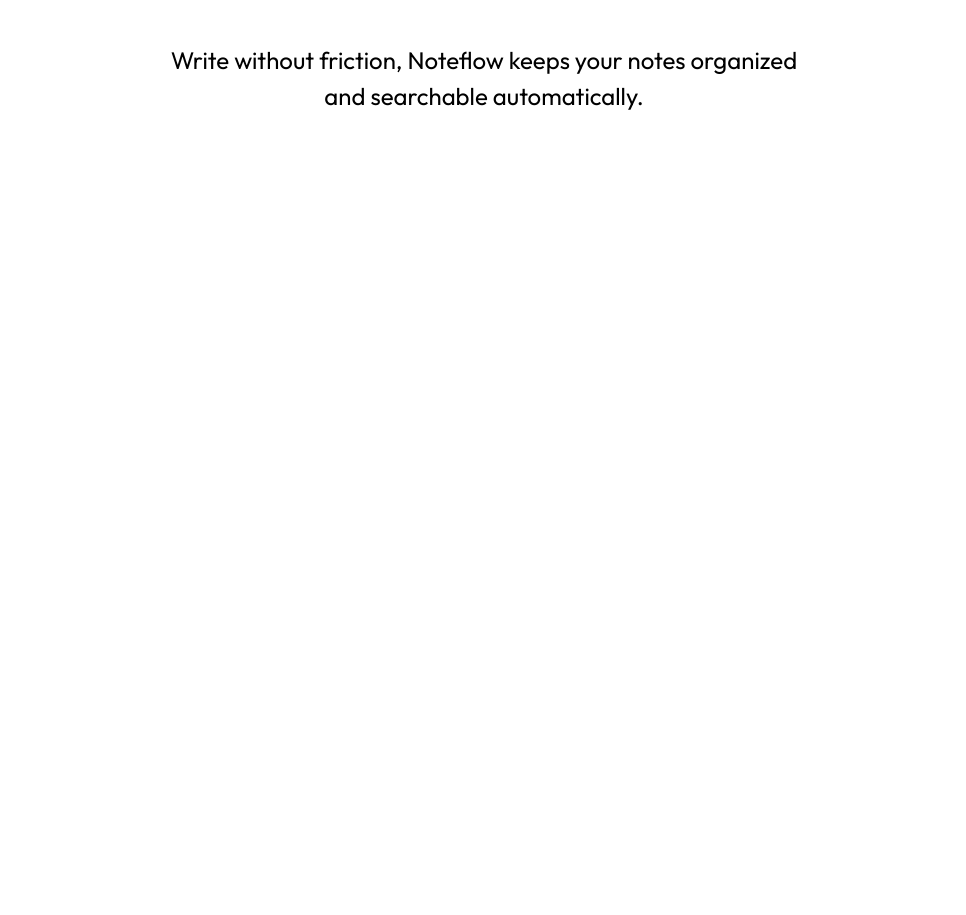
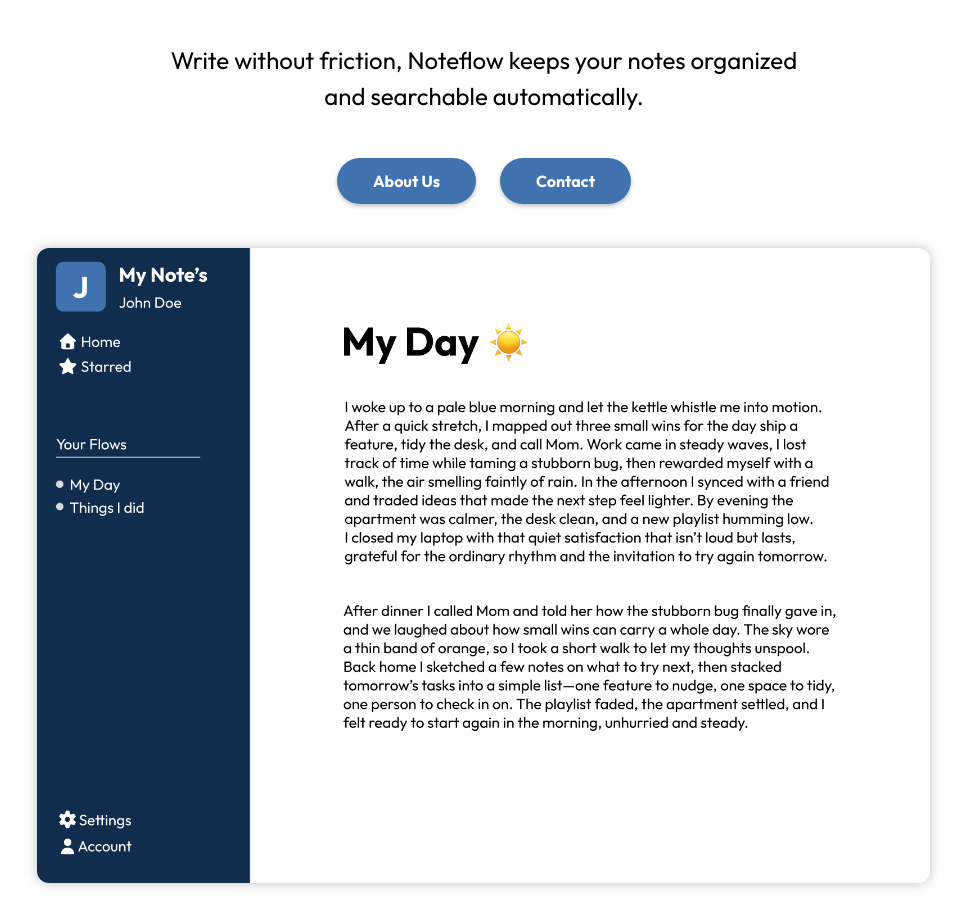
Before and after one commit to rkenbperez/Note-Flow, a Flask app: page / in a window 1280 px wide. Shown: the part 252-1167 px from the top of the page, without its empty margins (156-1122 px from the left). Before the commit the page ends 362 px from the top, so only its background shows below. Run offline with Flask 3, Linux system fonts and the light colour scheme.

Commit message:
added image and buttons homepage

```diff
--- a/website/templates/home.html.j2
+++ b/website/templates/home.html.j2
@@ -7,6 +7,16 @@
     <div class="flex flex-col py-8 gap-y-8 items-center">
         <h1 class="text-[88px] font-[Outfit] font-bold">Get your ideas flowing</h1>
         <p class="text-[24px] text-center font-[Outfit] max-w-160">Write without friction, Noteflow keeps your notes organized and searchable automatically.</p>
+        <div class="flex gap-[24px] py-[12px]">
+            <a href="/about" class="inline-block bg-[#3F72AF] text-white font-['Outfit'] font-bold rounded-[24px] px-[36px] py-[11px] shadow-[0_2px_4px_0_rgba(0,0,0,0.25)] hover:bg-[#112D4E] transition-transform duration-300 hover:scale-105">
+                About Us
+            </a>
+            <a href="/contact" class="inline-block bg-[#3F72AF] text-white font-['Outfit'] font-bold rounded-[24px] px-[36px] py-[11px] shadow-[0_2px_4px_0_rgba(0,0,0,0.25)] hover:bg-[#112D4E] transition-transform duration-300 hover:scale-105">
+                Contact
+            </a>
+        </nav>
+        </div>
+        <img class="rounded-[12px] shadow-[0_0_12px_0_rgba(0,0,0,0.25)]" src="{{ url_for('static', filename='img/image.png') }}" height="631px" width="893px">
     </div>
 </div>
 {% endblock %}
```
Also changed, not shown: instance/database.db, website/static/img/image.png (added).
